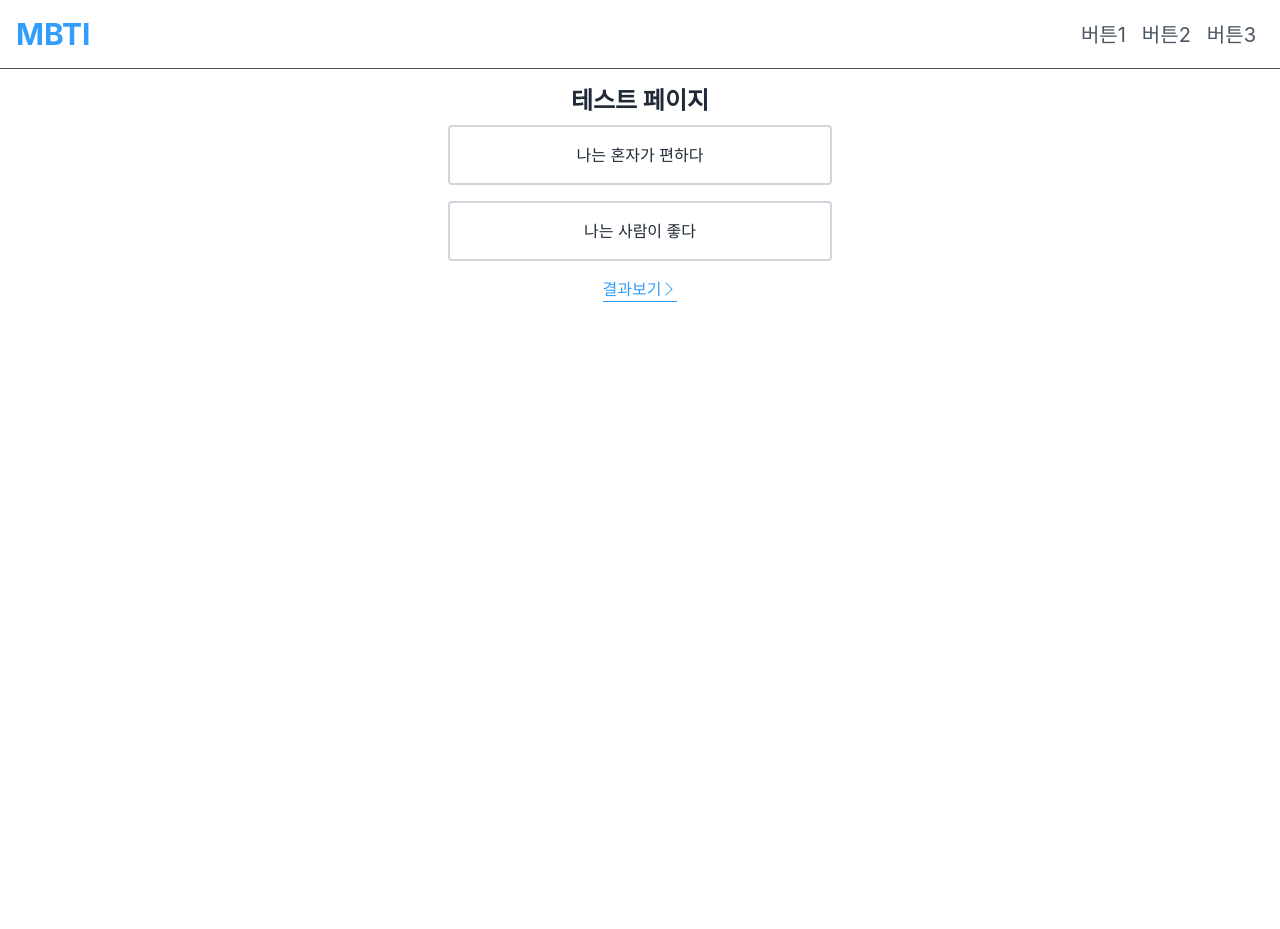
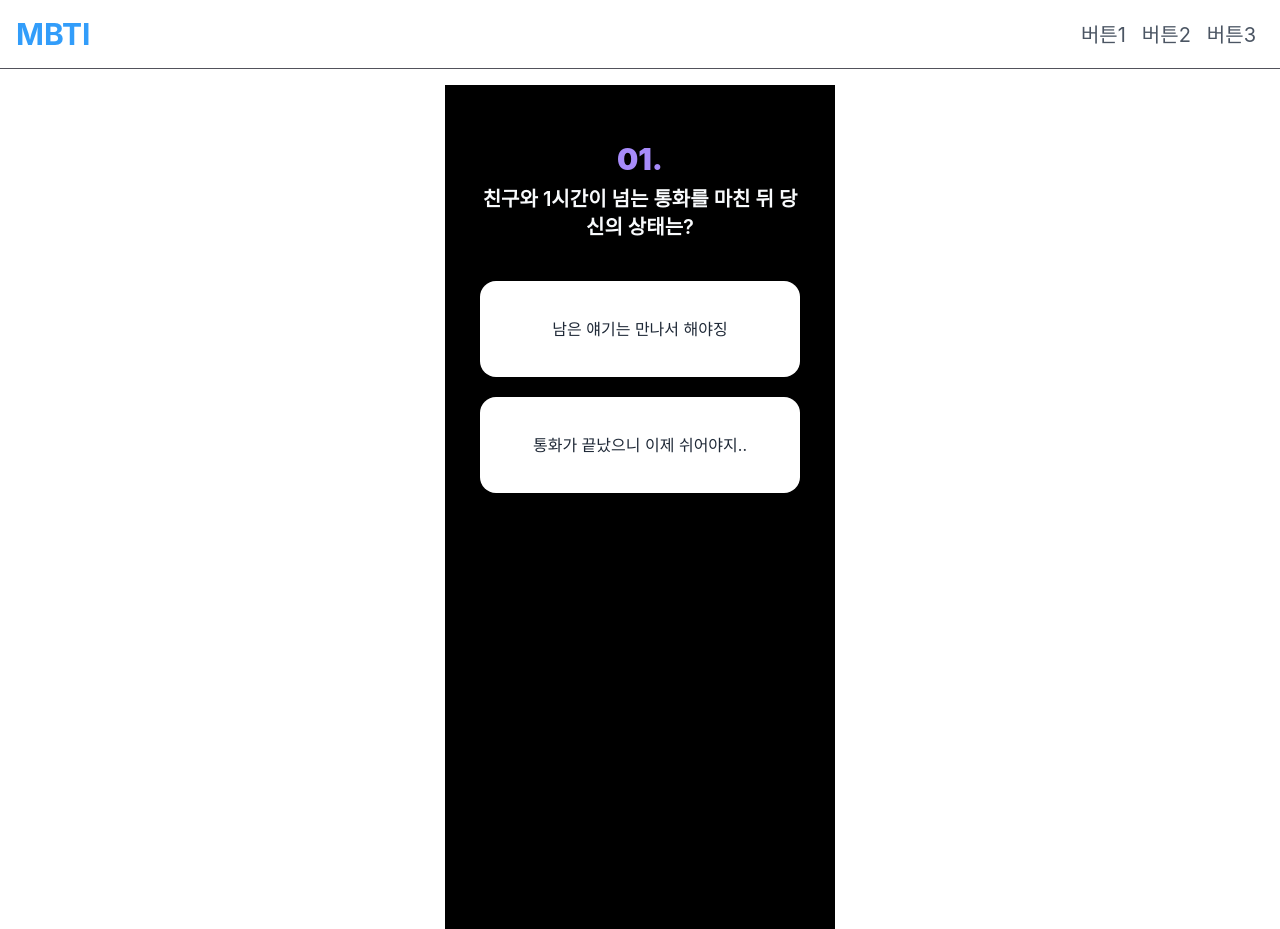
Before and after one commit to are-you-T/client, a React (Create React App) app: page /test in a window 1280 px wide. Before the commit the page ends 800 px from the top, so only its background shows below. Built offline with nearby package versions, Linux system fonts and the light colour scheme.

Commit message:
style: 테스트 페이지 퍼블리싱 진행 중

```diff
--- a/src/components/ProgressBar.tsx
+++ b/src/components/ProgressBar.tsx
@@ -1,5 +1,5 @@
 import React from "react";
 //@ts-ignore
 export default function ProgressBar() {
-  return <div></div>;
+  return <div className="w-96"></div>;
 }
--- a/src/components/Question.tsx
+++ b/src/components/Question.tsx
@@ -1,10 +1,14 @@
 import React from "react";
 //@ts-ignore
-export default function Question({ idx, subject }) {
+export default function Question() {
   return (
     <div>
-      <h2>{idx}</h2>
-      <h3>{subject}</h3>;
+      <h2 className="text-center text-3xl font-black text-violet-400 mb-2 mt-14">
+        01.
+      </h2>
+      <h3 className="text-center w-80 text-xl font-semibold text-slate-50 mb-10">
+        친구와 1시간이 넘는 통화를 마친 뒤 당신의 상태는?
+      </h3>
     </div>
   );
 }
--- a/src/components/TestCard.tsx
+++ b/src/components/TestCard.tsx
@@ -1,8 +1,8 @@
-import React from 'react';
+import React from "react";
 //@ts-ignore
-export default function TestCard({contents}) {
+export default function TestCard({ contents }) {
   return (
-    <div className='w-96 p-4 mb-4 cursor-pointer text-center border-2 border-gray-300 rounded'>
+    <div className="w-80 py-9 px-4 mb-5 cursor-pointer text-center rounded-2xl bg-white">
       <p>{contents}</p>
     </div>
   );
--- a/src/pages/Test.tsx
+++ b/src/pages/Test.tsx
@@ -1,17 +1,17 @@
-import React from 'react';
-import TestCard from '../components/TestCard';
-import { BsChevronRight } from 'react-icons/bs';
-import {Link} from 'react-router-dom';
+import React from "react";
+import TestCard from "../components/TestCard";
+import Question from "../components/Question";
+import ProgressBar from "../components/ProgressBar";
+import ProgressNum from "../components/ProgressNum";
+import { BsChevronRight } from "react-icons/bs";
+import { Link } from "react-router-dom";
 
 export default function Test() {
   return (
-    <section className='flex flex-col items-center'>
-      <h3 className='text-2xl font-bold mb-2'>테스트 페이지</h3>
-      <main>
-        <TestCard contents='나는 혼자가 편하다'/>
-        <TestCard contents='나는 사람이 좋다 '/>
-      </main>
-      <Link to='/test/result' className='flex items-center text-brand border-b border-brand'>결과보기<BsChevronRight/></Link>
+    <section className="flex flex-col items-center w-[390px] h-[844px] mx-auto my-0 bg-black">
+      <Question />
+      <TestCard contents="남은 얘기는 만나서 해야징" />
+      <TestCard contents="통화가 끝났으니 이제 쉬어야지.." />
     </section>
   );
 }
```
